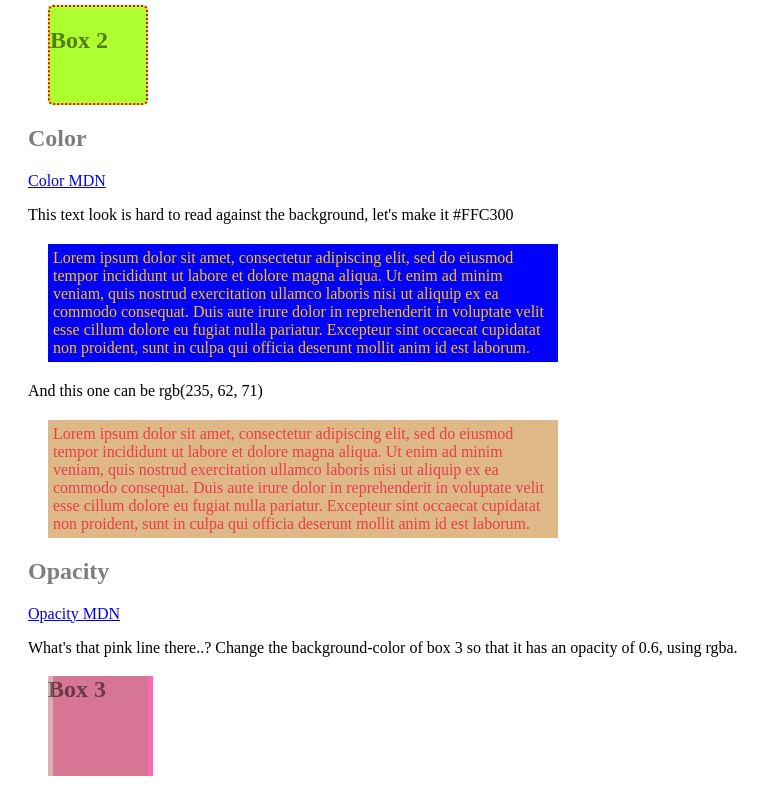
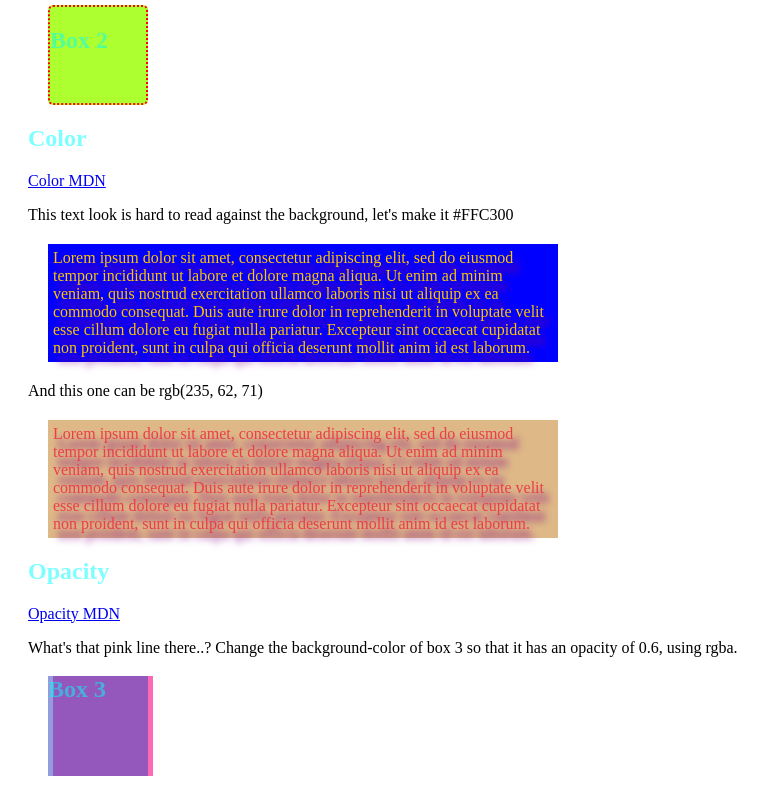
Before and after one commit to wckliment/CSS-Styles-Practice, a plain HTML site: page aa07-css-colors-borders-and-shadows/index.html in a window 1280 px wide. Shown: the part 560-1349 px from the top of the page, without its empty margins (0-772 px from the left). Drawn offline with Linux system fonts and the light colour scheme.

Commit message:
made some changes to clean up css sytling

```diff
--- a/aa07-css-colors-borders-and-shadows/main.css
+++ b/aa07-css-colors-borders-and-shadows/main.css
@@ -20,10 +20,11 @@
 }
 
 .box3 {
-  background-color: rgba(189, 127, 127, 0.6);
+  background-color: rgba(61, 76, 195, 0.55);
 }
 
 h2 {
+  color:aqua;
   opacity: 0.5;
 }
 
@@ -60,6 +61,7 @@ body {
   width: 500px;
   padding: 5px;
   margin: 20px;
+  text-shadow: 5px 10px 7px purple
 }
 
 .box {
```
